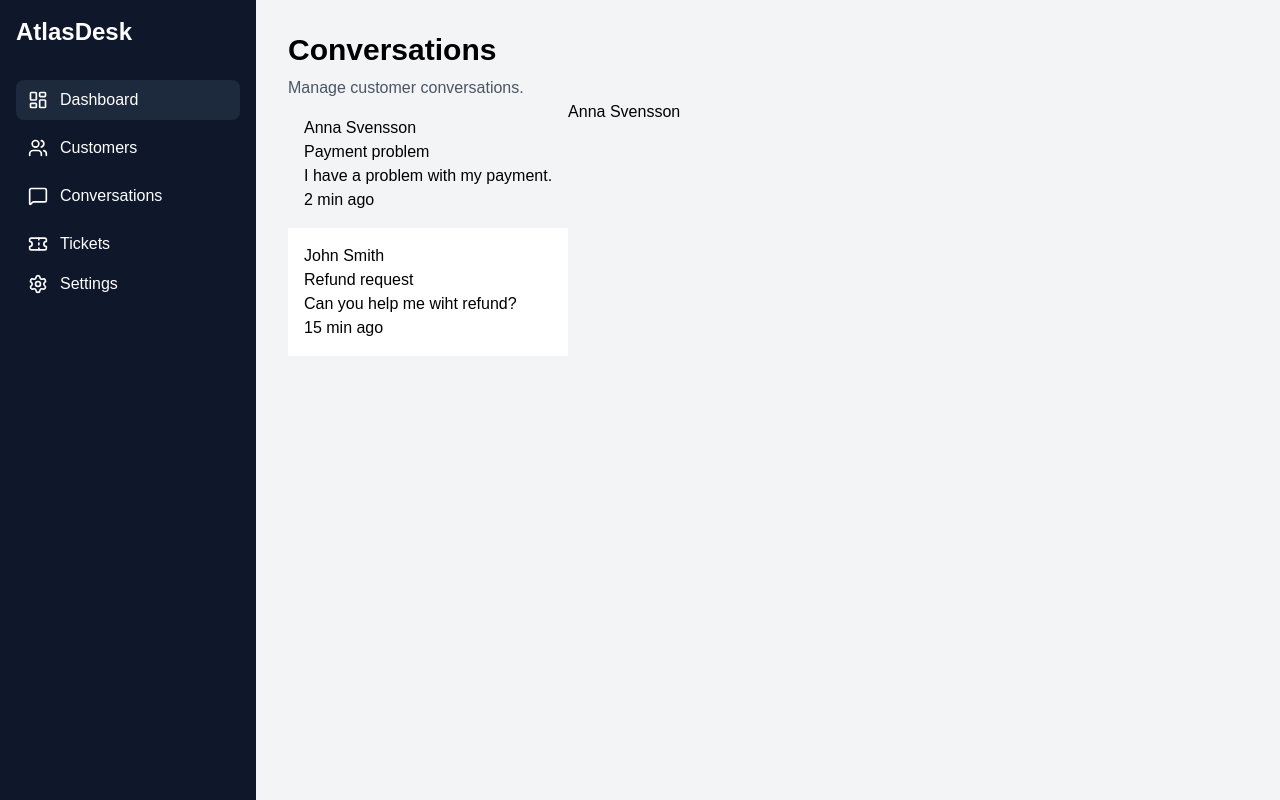
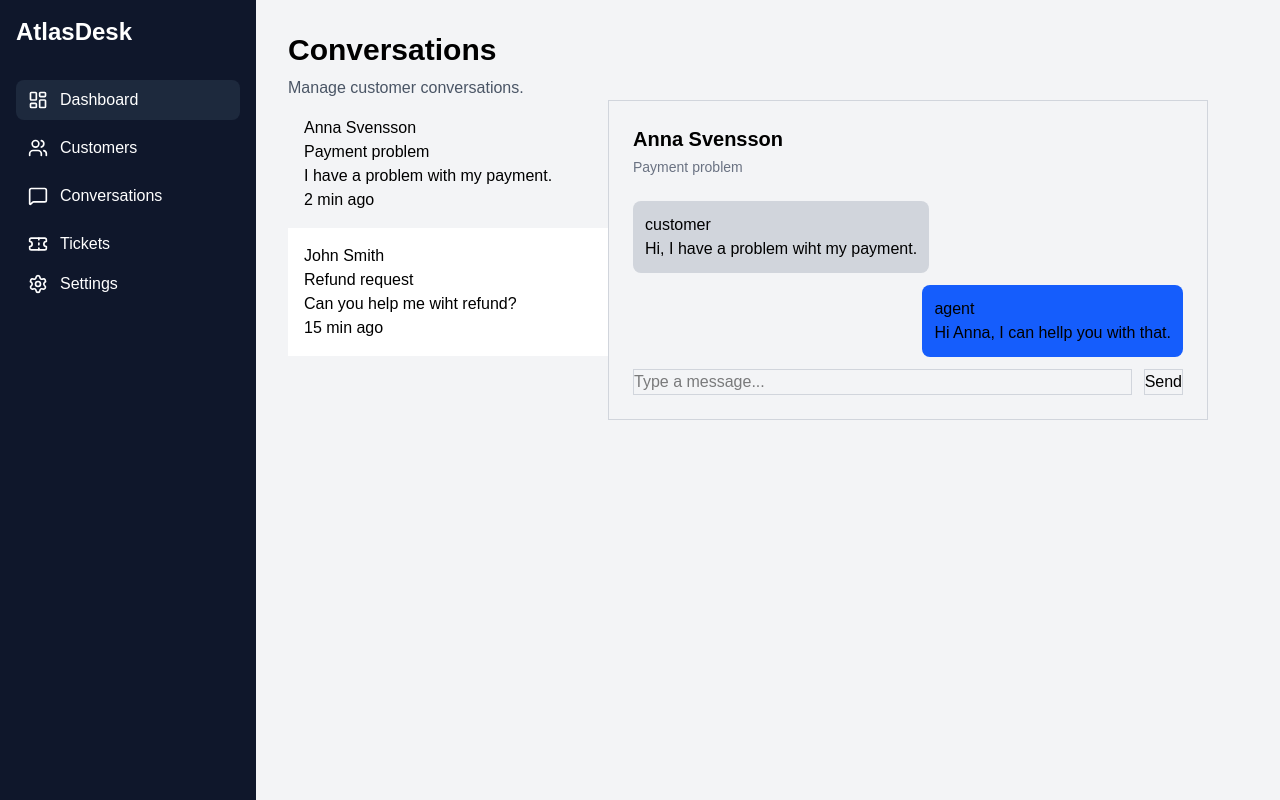
Before and after one commit to Abualtaher/atlasdesk, a React (Vite) app in the folder client/: page /conversations in a window 1280 px wide. Built offline with nearby package versions, Linux system fonts and the light colour scheme.

Commit message:
feat: enhance Conversations component to display messages and input for new messages

```diff
--- a/client/src/pages/Conversations.tsx
+++ b/client/src/pages/Conversations.tsx
@@ -1,4 +1,10 @@
 import { useState } from "react";
+
+type Message = {
+  id: number;
+  sender: string;
+  text: string;
+};
 
 type Conversation = {
   id: number;
@@ -6,6 +12,7 @@ type Conversation = {
   subject: string;
   lastMessage: string;
   time: string;
+  messages: Message[];
 };
 
 const conversations: Conversation[] = [
@@ -15,6 +22,18 @@ const conversations: Conversation[] = [
     subject: "Payment problem",
     lastMessage: "I have a problem with my payment.",
     time: "2 min ago",
+    messages: [
+      {
+        id: 1,
+        sender: "customer",
+        text: "Hi, I have a problem wiht my payment.",
+      },
+      {
+        id: 2,
+        sender: "agent",
+        text: "Hi Anna, I can hellp you with that.",
+      },
+    ],
   },
   {
     id: 2,
@@ -22,11 +41,15 @@ const conversations: Conversation[] = [
     subject: "Refund request",
     lastMessage: "Can you help me wiht refund?",
     time: "15 min ago",
+    messages: [],
   },
 ];
 
 function Conversations() {
   const [selectedConversationId, setSelectedConversationId] = useState(1);
+
+  const [newMessage, setNewMessage] = useState("");
+
   const selectedConversation = conversations.find(
     (conversation) => conversation.id === selectedConversationId,
   );
@@ -35,8 +58,8 @@ function Conversations() {
       <h1 className="text-3xl font-bold">Conversations</h1>
       <p className="mt-2 text-gray-600">Manage customer conversations.</p>
 
-      <div className="flex">
-        <div>
+      <div className="flex w-full">
+        <div className="w-80">
           {conversations.map((conversation) => (
             <div
               className={`p-4 cursor-pointer ${selectedConversationId === conversation.id ? "bg-gray-100" : "bg-white"}`}
@@ -51,8 +74,39 @@ function Conversations() {
             </div>
           ))}
         </div>
-        <div>
-          <p>{selectedConversation?.customer}</p>
+        <div className="w-[600px] border border-gray-300 p-6">
+          <h2 className="text-xl font-semibold">
+            {selectedConversation?.customer}
+          </h2>
+          <p className="mt-1 text-sm text-gray-500">
+            {selectedConversation?.subject}
+          </p>
+
+          <div className="mt-6 flex w-full flex-col gap-3">
+            {selectedConversation?.messages.map((message) => (
+              <div
+                key={message.id}
+                className={`max-w-md rounded-lg  p-3 ${
+                  message.sender === "agent"
+                    ? "self-end bg-blue-600"
+                    : "self-start bg-gray-300 "
+                }`}
+              >
+                <p>{message.sender}</p>
+                <p>{message.text}</p>
+              </div>
+            ))}
+            <div className="flex gap-3">
+              <input
+                className="flex-1 border border-gray-300"
+                type="text"
+                value={newMessage}
+                onChange={(e) => setNewMessage(e.target.value)}
+                placeholder="Type a message..."
+              />
+              <button className="border border-gray-300">Send</button>
+            </div>
+          </div>
         </div>
       </div>
     </div>
```
